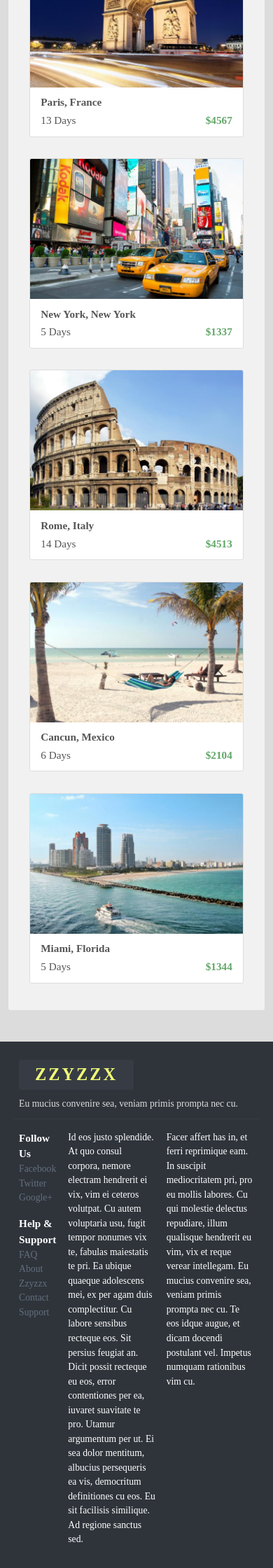
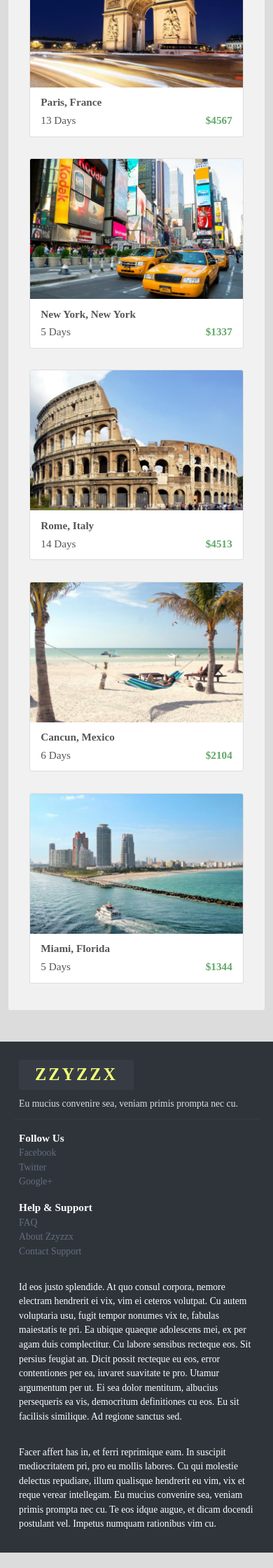
Before and after one commit to Treydor/Travel, a Jekyll site: the page built from index.html, in a window 390 px wide. Shown: the part 828-3068 px from the top of the page at 70% size. Built offline with Jekyll 4.4.1, drawn with Linux system fonts in a browser that asks for light colours; some web fonts are replaced; after the commit the page ends 3046 px from its top, so only the background shows below that.

Commit message:
renamed column and fixed footer responsiveness

```diff
--- a/_includes/footer.html
+++ b/_includes/footer.html
@@ -10,7 +10,7 @@
 
     <div class="row cf">
 
-      <div class="column fifth">
+      <div class="column one-fifth">
         <div class="footer-section">
           <h4>Follow Us</h4>
           <ul>
@@ -29,10 +29,10 @@
         </div>
       </div>
 
-      <div class="column forty">
+      <div class="column two-fifths">
         Id eos justo splendide. At quo consul corpora, nemore electram hendrerit ei vix, vim ei ceteros volutpat. Cu autem voluptaria usu, fugit tempor nonumes vix te, fabulas maiestatis te pri. Ea ubique quaeque adolescens mei, ex per agam duis complectitur. Cu labore sensibus recteque eos. Sit persius feugiat an. Dicit possit recteque eu eos, error contentiones per ea, iuvaret suavitate te pro. Utamur argumentum per ut. Ei sea dolor mentitum, albucius persequeris ea vis, democritum definitiones cu eos. Eu sit facilisis similique. Ad regione sanctus sed.
       </div>
-      <div class="column forty">
+      <div class="column two-fifths">
         Facer affert has in, et ferri reprimique eam. In suscipit mediocritatem pri, pro eu mollis labores. Cu qui molestie delectus repudiare, illum qualisque hendrerit eu vim, vix et reque verear intellegam. Eu mucius convenire sea, veniam primis prompta nec cu. Te eos idque augue, et dicam docendi postulant vel. Impetus numquam rationibus vim cu.
       </div>
     </div>
--- a/css/style.css
+++ b/css/style.css
@@ -392,11 +392,11 @@ footer a:hover { color: #86909f; }
 .column.fourth { width: 25%; }
 .column.flow-opposite { float: right; }
 
-.column.fifth { width: 20%; }
-.column.forty { width: 40%; }
+.column.one-fifth { width: 20%; }
+.column.two-fifths { width: 40%; }
 
 @media screen and (max-width: 720px) {
-  .column.third { width: 100%; }
+  .column.third, .column.one-fifth, .column.two-fifths { width: 100%; }
 }
 
 /* =======================================================================
```
